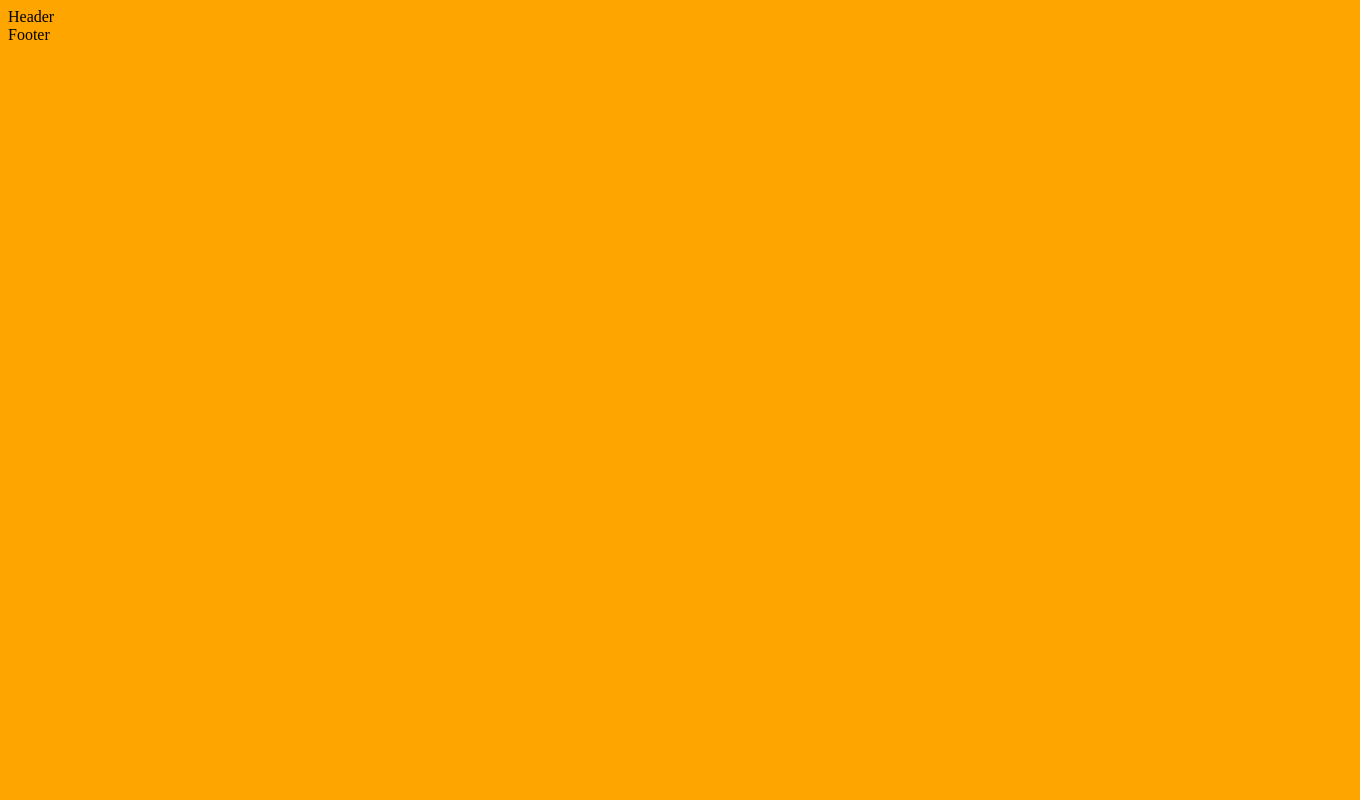
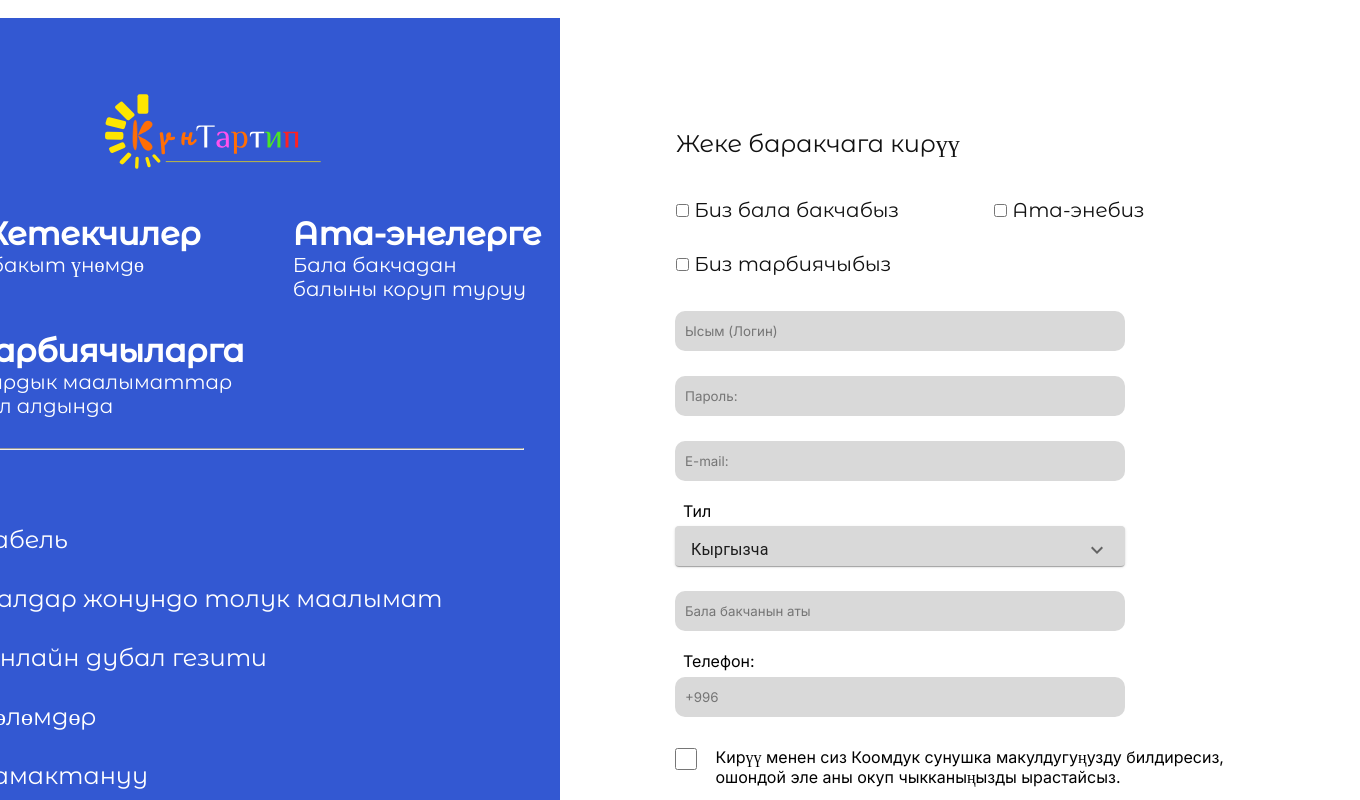
Before and after one commit to Dastan0307/Hackaton_Team, a React (Vite) app: page /register in a window 1280 px wide. Before the commit this address had no page. Shown: the top 800 px of the page, 1360 px wide, since content can reach past the window. Built offline with nearby package versions, Linux system fonts and the light colour scheme.

Commit message:
add: styles page registration

```diff
--- a/package.json
+++ b/package.json
@@ -12,6 +12,7 @@
   "dependencies": {
     "@emotion/react": "^11.11.1",
     "@emotion/styled": "^11.11.0",
+    "@mui/icons-material": "^5.14.8",
     "@mui/material": "^5.14.8",
     "@reduxjs/toolkit": "^1.9.5",
     "axios": "^1.5.0",
--- a/src/App.jsx
+++ b/src/App.jsx
@@ -1,8 +1,10 @@
 import { Route, Routes, useLocation } from 'react-router-dom';
-import Main from './screen/Main/Main';
+import './index.scss'
 import Header from './components/Header/Header';
 import Footer from './components/Footer/Footer'
-import './index.scss'
+import Main from './screen/Main/Main';
+import Login from './screen/Auth/Login/Login';
+import Register from './screen/Auth/Register/Register';
 
 function App() {
   const location = useLocation();
@@ -11,6 +13,8 @@ function App() {
       <Header />
         <Routes key={location.pathname} location={location}>
           <Route path='/' element={ <Main />} />
+          <Route path='register' element={ <Register />} />
+          <Route path='login' element={ <Login />} />
         </Routes>
       <Footer />
     </>
--- a/src/index.scss
+++ b/src/index.scss
@@ -1,3 +1,10 @@
+* {
+  margin: 0;
+  padding: 0;
+  box-sizing: border-box;
+}
 body {
-  background-color: orange;
+  display: flex;
+  justify-content: center;
+  align-items: center;
 }
--- a/src/main.jsx
+++ b/src/main.jsx
@@ -1,4 +1,3 @@
-import React from 'react'
 import ReactDOM from 'react-dom/client'
 import App from './App.jsx'
 import './index.scss'
--- /dev/null
+++ b/src/screen/Auth/Login/Login.jsx
@@ -0,0 +1,7 @@
+
+
+const Login = () => {
+  return <div>Login</div>;
+};
+
+export default Login;
--- /dev/null
+++ b/src/screen/Auth/Register/Register.jsx
@@ -0,0 +1,70 @@
+import Accordion from '@mui/material/Accordion';
+import AccordionSummary from '@mui/material/AccordionSummary';
+import AccordionDetails from '@mui/material/AccordionDetails';
+import Typography from '@mui/material/Typography';
+import ExpandMoreIcon from '@mui/icons-material/ExpandMore';
+import EastIcon from '@mui/icons-material/East';
+import logo from '../../../assets/Logo.svg'
+import '../auth.scss'
+
+const Register = () => {
+  return (
+    <>
+        <div className="container">
+            <div className="register__info">
+                <img src={logo} alt="error :(" className="register__info_logo" />
+                <div className="register__info_mini">
+                    <h2>Жетекчилер<p>Убакыт үнөмдө</p></h2>
+                    <h2 className='register__info_text-long'>Ата-энелерге<p>Бала бакчадан балыны коруп туруу</p></h2>
+                    <h2 className='register__info_text-smoll'>Тарбиячыларга<p>Бардык маалыматтар кол алдында</p></h2>
+                    <hr className='register__info_line' />
+                </div>
+                <div className="register__info_list">
+                    <label ><input type="checkbox" /> Табель</label>
+                    <label ><input type="checkbox" /> Балдар жонундо толук маалымат</label>
+                    <label ><input type="checkbox" /> Онлайн дубал гезити</label>
+                    <label ><input type="checkbox" /> Төлөмдөр</label>
+                    <label ><input type="checkbox" /> Тамактануу</label>
+                    <label ><input type="checkbox" /> Баланын өнүгүшү</label>
+                </div>
+            </div>
+            <div className="register__form">
+                <div className="register__form_choice">
+                    <p>Жеке баракчага кирүү</p>
+                    <label ><input type="checkbox" /> Биз бала бакчабыз</label>
+                    <label ><input type="checkbox" /> Ата-энебиз</label>
+                    <label ><input type="checkbox" /> Биз тарбиячыбыз</label>
+                </div>
+
+                <form className='form'>
+                    <input type="text" placeholder='Ысым (Логин)' />
+                    <input type="text" placeholder='Пароль:' />
+                    <input type="email" placeholder='E-mail:' />
+                    <label >Тил</label>
+                    <Accordion className='form__input_mui'>
+                        <AccordionSummary
+                        expandIcon={<ExpandMoreIcon />}
+                        aria-controls="panel1a-content"
+                        id="panel1a-header"
+                        >
+                        <Typography>Кыргызча</Typography>
+                        </AccordionSummary>
+                        <AccordionDetails>
+                        <Typography>
+                            <button>Русский</button>
+                        </Typography>
+                        </AccordionDetails>
+                    </Accordion>
+                    <input type="text" placeholder='Бала бакчанын аты' />
+                    <label >Телефон: </label>
+                    <input className='form-tele' type="text" placeholder='+996 '/>
+                </form>
+                <label className='form__text'><input type="checkbox"  /> <p>Кирүү менен сиз Коомдук сунушка макулдугуңузду билдиресиз, ошондой эле аны окуп чыкканыңызды ырастайсыз.</p></label>
+                <button type="submit" className='form__btn'>Кирүү <EastIcon /></button>
+            </div>
+        </div>
+    </>
+  )
+};
+
+export default Register;
--- /dev/null
+++ b/src/screen/Auth/auth.scss
@@ -0,0 +1,162 @@
+@import url('https://fonts.googleapis.com/css2?family=Montserrat+Alternates:ital,wght@0,200;0,300;0,400;0,500;1,400;1,500;1,600&display=swap');
+@import url('https://fonts.googleapis.com/css2?family=Inter:wght@300;400;500&family=Montserrat+Alternates:ital,wght@0,200;0,300;0,400;0,500;1,400;1,500;1,600&display=swap');
+
+.container {
+    max-width: 1440px;
+    height: 1024px;
+    font-family: Montserrat Alternates;
+    display: flex;
+}
+
+.register__info {
+    width: 640px;
+    height: 1024px;
+    background-color: #3358D2;
+    display: flex;
+    flex-direction: column;
+}
+
+.register__info_logo {
+    width: 270px;
+    height: 75px;
+    display: flex;
+    margin: 76px auto 15px auto;
+}
+
+.register__info_mini {
+    color: rgb(255, 255, 255, 1);
+    h2 {
+        font-size: 32px;
+        font-weight: 600;
+    }
+    p {
+        font-size: 20px;
+        font-weight: 400;
+    }
+    display: flex;
+    flex-wrap: wrap;
+    margin: 30px 0 10px 55px;
+}
+
+.register__info_text-long {
+    display: flex;
+    flex-direction: column;
+    margin-left: 92px;
+    p {
+        width: 234px;
+    }
+}
+
+.register__info_text-smoll {
+    margin-top: 30px;
+    p {
+        width: 269px;
+    }
+}
+
+.register__info_line {
+    width: 549.0582885742188px;
+    color: #FFFFFF;
+    margin-top: 30px;
+    margin-bottom: 45px;
+}
+
+.register__info_list {
+    display: flex;
+    flex-direction: column;
+    color: rgba(255, 255, 255, 1);
+    margin: 20px 0 0 40px;
+   label {
+    font-size: 24px;
+    font-weight: 400;
+    margin-bottom: 30px;
+   }
+}
+
+
+// register__form
+
+.register__form {
+    width: 800px;
+    display: flex;
+    flex-direction: column;
+    align-items: center;
+    padding: 7% 0 0 0;
+}
+
+.register__form_choice {
+    width: 71%;
+    display: flex;
+    flex-wrap: wrap;
+    font-size: 19px;
+    color: rgba(18, 18, 18, 1);
+    p {
+        font-size: 24px;
+        font-weight: 400;
+        margin: 10px 0 30px 0;
+    }
+    label {
+        font-size: 20px;
+        margin: 10px 95px 20px 0;
+    }
+}
+
+.form {
+    display: flex;
+    flex-direction: column;
+    input {
+        width: 450px;
+        height: 40px;
+        background: rgba(217, 217, 217, 1);
+        border: none;
+        border-radius: 10px;
+        padding: 10px;
+        margin: 15px 120px 10px 0;
+        color: #3358D2;
+        font-family: Inter;
+    }
+    label {
+        font-family: Inter;
+        margin: 10px 0 5px 8px;
+    }
+    .form__input_mui {
+        width: 450px;
+        height: 40px;
+        background: rgba(217, 217, 217, 1);
+        border: none;
+        border-radius: 10px;
+        margin-bottom: 10px;
+    }
+    .form-tele {
+        margin-top: 1px;
+    }
+}
+
+.form__text {
+    font-family: Inter;
+    margin: 20px 0 0 -15px;
+    display: flex;
+    input {
+        margin-right: 19px;
+        width: 22px;
+        height: 24px;
+    }
+    p {
+        width: 515px;
+        font-weight: 400;
+    }
+}
+
+.form__btn {
+    width: 187px;
+    height: 66px;
+    top: 825px;
+    left: 739px;
+    border-radius: 20px;
+    background-color: rgba(51, 88, 210, 1);
+    color: rgba(255, 255, 255, 1);
+    font-size: 32px;
+    font-family: Inter;
+    border: none;
+    margin: 60px 49% 0 0;
+}
--- a/src/screen/Main/Main.jsx
+++ b/src/screen/Main/Main.jsx
@@ -1,7 +1,15 @@
-import React from "react";
+import Login from "../Auth/Login/Login";
+import Register from "../Auth/Register/Register";
+import './main.scss';
+
 
 const Main = () => {
-  return <div>Main</div>;
+  return (
+    <div className="">
+      <a href={<Login />}>Login</a>
+      <a href={<Register />}>Register</a>
+    </div>
+  )
 };
 
 export default Main;
--- /dev/null
+++ b/src/screen/Main/main.scss
@@ -0,0 +1,3 @@
+a {
+    color: black;
+}
```
Also changed, not shown: .eslintrc.cjs, src/assets/Logo.svg (added), 1 other file (tests, documents, lock files or other folders).
